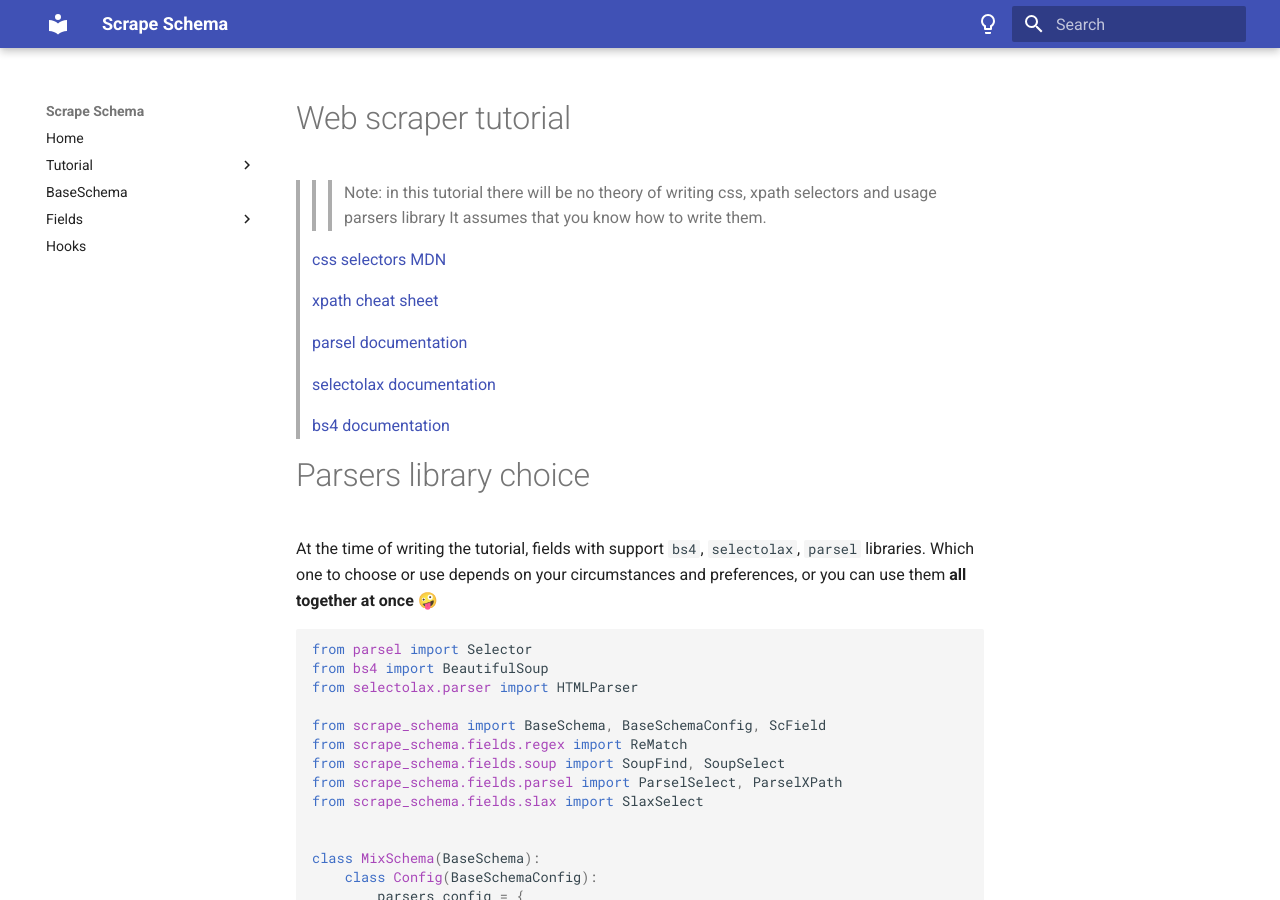
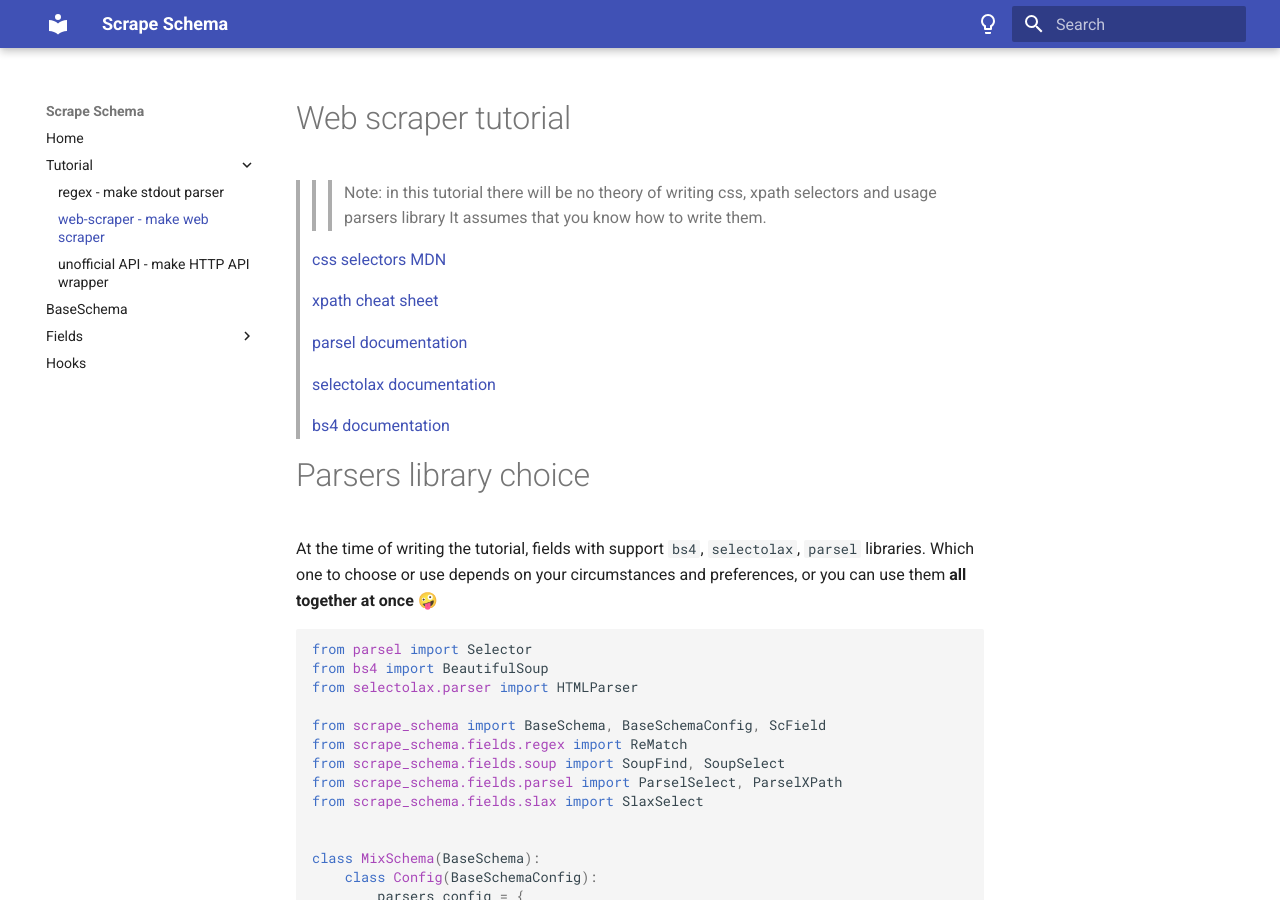
Before and after one commit to vypivshiy/scrape-schema, an MkDocs documentation site: the page built from docs/tutorial/web_scraper.md, in a window 1280 px wide and 900 px high. Built offline with MkDocs 1.6.1 and Material for MkDocs 9.7.7, drawn with Linux system fonts in a browser that asks for light colours.

Commit message:
add tutorial pages

```diff
--- a/mkdocs.yml
+++ b/mkdocs.yml
@@ -28,7 +28,9 @@ markdown_extensions:
 nav:
   - Home: index.md
   - Tutorial:
-      - regex: tutorial/stdout_parse.md
+      - regex - make stdout parser: tutorial/stdout_parse.md
+      - web-scraper - make web scraper: tutorial/web_scraper.md
+      - unofficial API - make HTTP API wrapper: tutorial/unofficial_api.md
   - BaseSchema: schema.md
   - Fields:
       - regex: fields/regex.md
```
